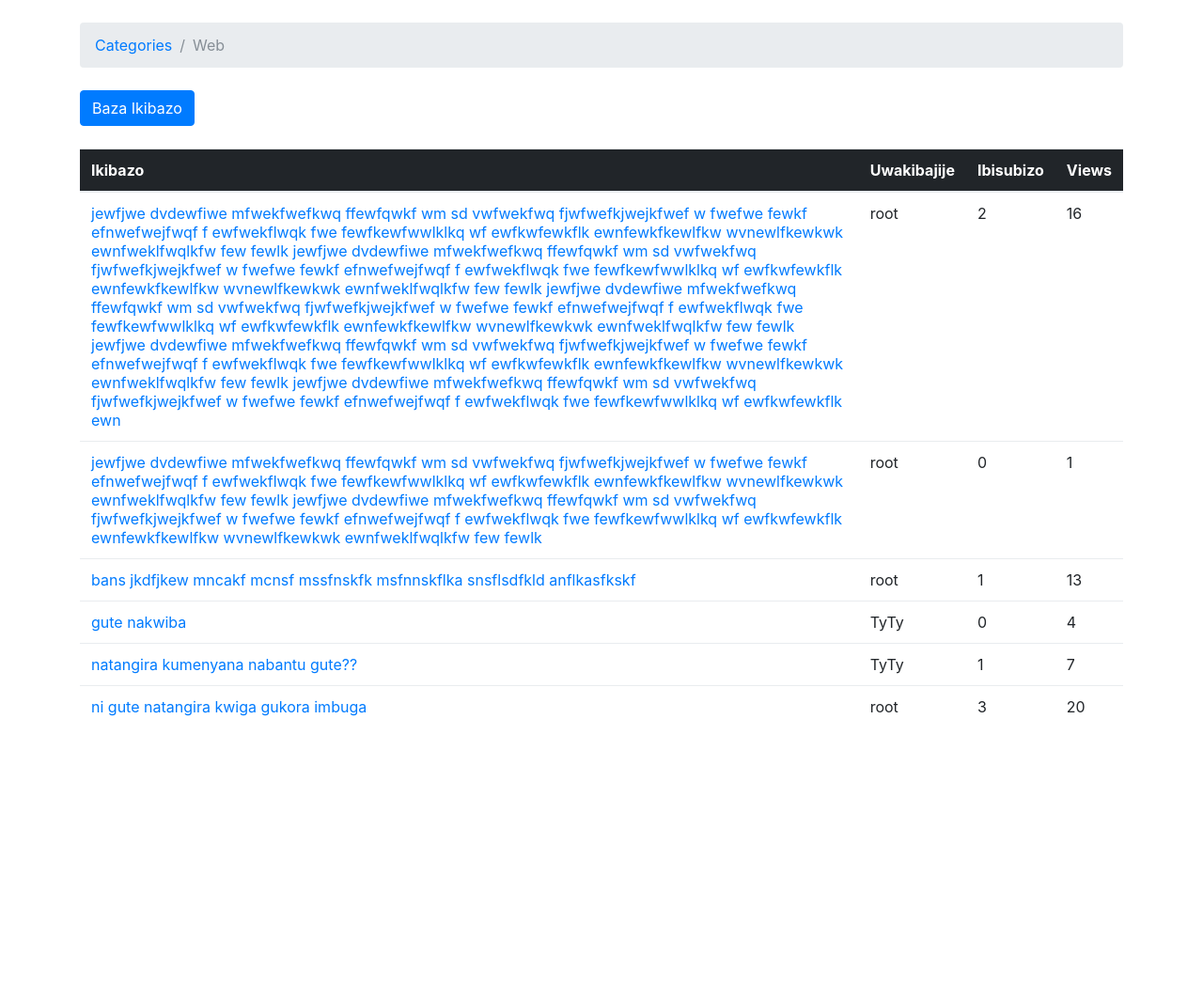
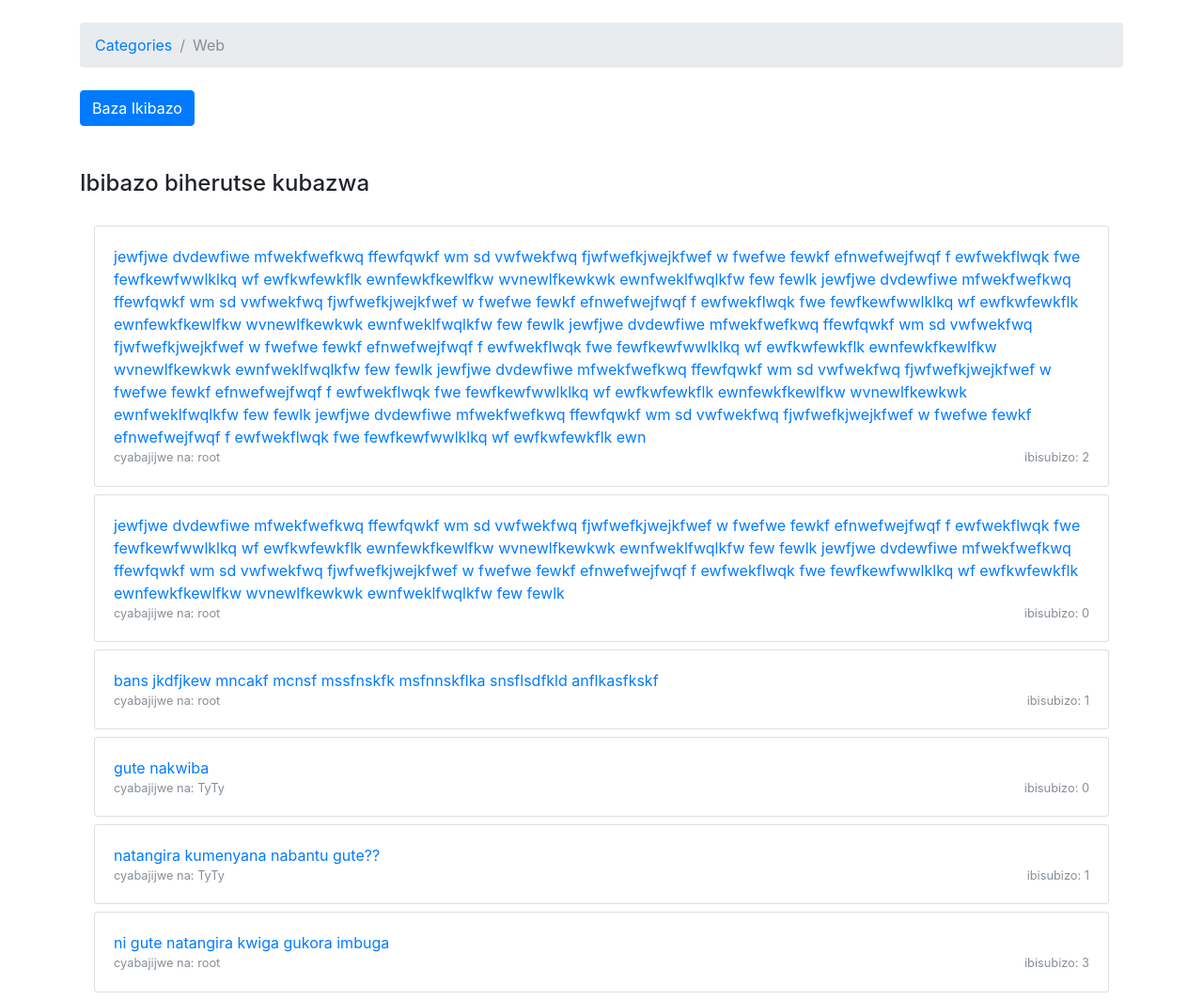
Before and after one commit to ktimez/forum, a Django app: page /category/1/ in a window 1280 px wide. Shown: the part 70-1134 px from the top of the page at 94% size. Before the commit the page ends 832 px from the top, so only its background shows below. Run offline with Django 3.2, Linux system fonts and the light colour scheme; data comes from the database, SQL or seed files in the repository; both versions use the stored data as it was after the commit; some libraries are stand-ins or nearby versions; some web fonts are replaced.

Commit message:
bootstrap

```diff
--- a/ktimezForum2/settings.py
+++ b/ktimezForum2/settings.py
@@ -25,7 +25,7 @@ SECRET_KEY = 'i7n1lm_-y5dh#^j%vww9ma-=xmgmvkx-t2br(a9i&z#g0y$=v+'
 # SECURITY WARNING: don't run with debug turned on in production!
 DEBUG = True
 
-ALLOWED_HOSTS = []
+ALLOWED_HOSTS = ['192.168.1.243', '127.0.0.1']
 
 
 # Application definition
--- a/templates/base.html
+++ b/templates/base.html
@@ -2,7 +2,11 @@
   <html>
   <head>
     <meta charset="utf-8">
+    <meta http-equiv="X-UA-Compatible" content="IE=edge">
+    <meta name="viewport" content="width = device-width, initial-scale = 1">
+
     <title>{% block title %}Ktimez{% endblock %}</title>
+
     <link href="https://fonts.googleapis.com/css?family=Peralta" rel="stylesheet">
     <link rel="stylesheet" href="https://maxcdn.bootstrapcdn.com/bootstrap/4.0.0-beta/css/bootstrap.min.css" integrity="sha384-/Y6pD6FV/Vv2HJnA6t+vslU6fwYXjCFtcEpHbNJ0lyAFsXTsjBbfaDjzALeQsN6M" crossorigin="anonymous">
         {% block stylesheet %}{% endblock %}
--- a/templates/home.html
+++ b/templates/home.html
@@ -10,7 +10,7 @@
       <tr>
         <th>Category</th>
         <th>Ibibazo Byabajijwe</th>
-        <th>Ibisubizo Byatanzwe</th>
+        <!--<th>Ibisubizo Byatanzwe</th> -->
       </tr>
     </thead>
     <tbody>
@@ -24,9 +24,9 @@
           <td class="align-middle">
             {{ board.topics.count }}
           </td>
-          <td class="align-middle">
+          <!--<td class="align-middle">
             {{ board.get_posts_count }}
-          </td>
+          </td>-->
 
         </tr>
       {% endfor %}
--- a/templates/topics.html
+++ b/templates/topics.html
@@ -15,13 +15,46 @@
     <a href="{% url 'new_topic' cat.pk %}" class="btn btn-primary">Baza Ikibazo </a>
   </div>
 
+<br>
+<h4>Ibibazo biherutse kubazwa </h4>
+<br>
 
 
+<div class="container" >
+  {% for topic in topics %}
+
+  <div class="card mb-2">
+      <div class="card-body ">
+        <a href="{% url 'topic_posts' cat.pk topic.pk %}">{{ topic.subject }}</a>
+        <div class="row">
+          <div class="col-6">
+            <small class="text-muted">cyabajijwe na: {{ topic.starter.username }}</small>
+          </div>
+
+          <div class="col-6 text-right">
+            <small class="text-muted">ibisubizo: {{ topic.number_of_replies }}</small>
+          </div>
+        </div>
+      </div>
+    </div>
+
+  {% endfor %}
+
+
+</div>
+
+
+
+
+
+
+
+<!--
     <table class="table">
     <thead class="thead-inverse">
       <tr>
         <th>Ikibazo</th>
-        <th>Uwakibajije</th>
+        <th>Uwabajije</th>
         <th>Ibisubizo</th>
         <th>Views</th>
       </tr>
@@ -36,5 +69,5 @@
   </tr>
 {% endfor %}
     </tbody>
-  </table>
+  </table> -->
 {% endblock %}
```
Also changed, not shown: templates/reply_topic.html (+7 -4 lines), templates/topic_posts.html (+6 -5 lines), db.sqlite3.
